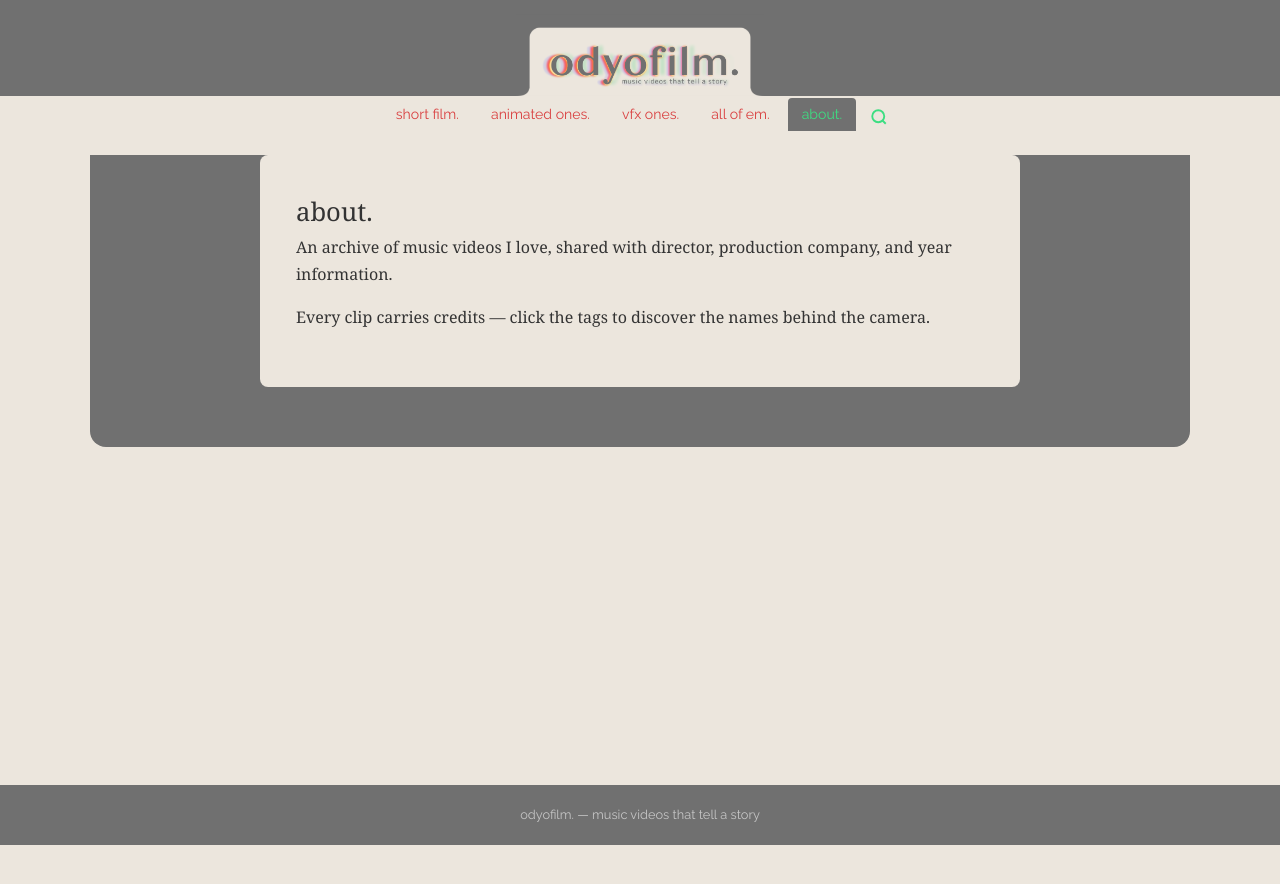
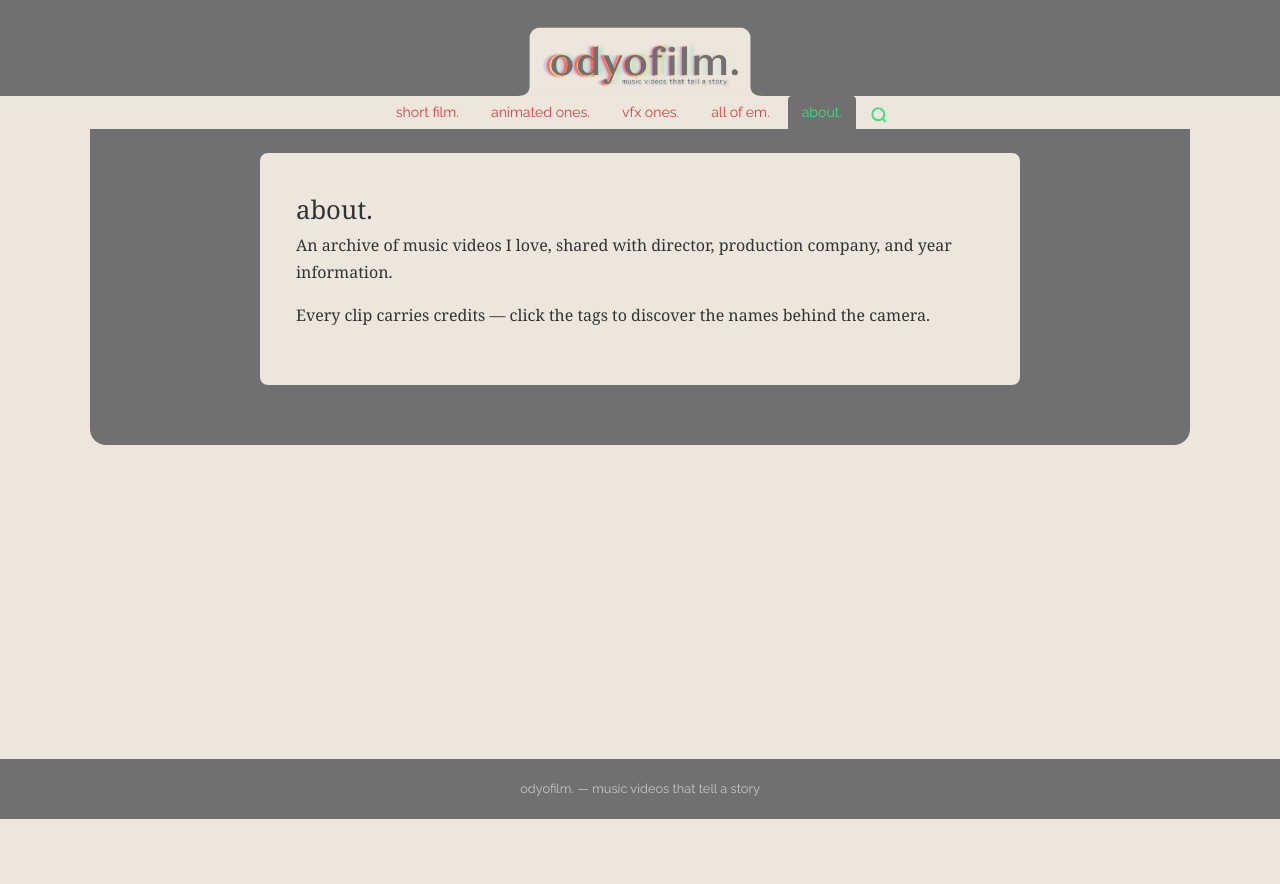
Before and after one commit to mstkt/odyofilm.github.io, a Jekyll site: the page built from about/index.html, in a window 1280 px wide. Shown: the top 884 px of the page. Built offline with Jekyll 4.4.1, drawn with Linux system fonts in a browser that asks for light colours.

Commit message:
design011

```diff
--- a/_layouts/default.html
+++ b/_layouts/default.html
@@ -8,7 +8,7 @@
   <link rel="preconnect" href="https://fonts.googleapis.com">
   <link rel="preconnect" href="https://fonts.gstatic.com" crossorigin>
   <link href="https://fonts.googleapis.com/css2?family=Raleway:wght@300;400;600&display=swap" rel="stylesheet">
-  <link rel="stylesheet" href="{{ '/assets/css/main.css' | relative_url }}?v=7">
+  <link rel="stylesheet" href="{{ '/assets/css/main.css' | relative_url }}?v=8">
   <link rel="alternate" type="application/rss+xml" title="{{ site.title }}" href="{{ '/feed.xml' | relative_url }}">
   {% seo %}
 </head>
--- a/assets/css/main.css
+++ b/assets/css/main.css
@@ -66,7 +66,7 @@ img { max-width: 100%; height: auto; display: block; }
 .site-nav {
   width: 100%;
   background: var(--bg);
-  padding: 2px 0 0;
+  padding: 0;
   margin-top: 0;
 }
 
@@ -108,6 +108,7 @@ img { max-width: 100%; height: auto; display: block; }
 
 .site-main > .container {
   background: var(--header-bg);
+  padding-top: 24px;
   padding-bottom: 60px;
   border-radius: 0 0 16px 16px;
 }
@@ -320,7 +321,7 @@ img { max-width: 100%; height: auto; display: block; }
 /* ── Post Single ────────────────────────────────────────────────────────── */
 .post-single {
   max-width: 760px;
-  margin: 24px auto 0;
+  margin: 0 auto;
   background: var(--bg);
   border-radius: 8px;
   padding: 32px 36px 40px;
```
